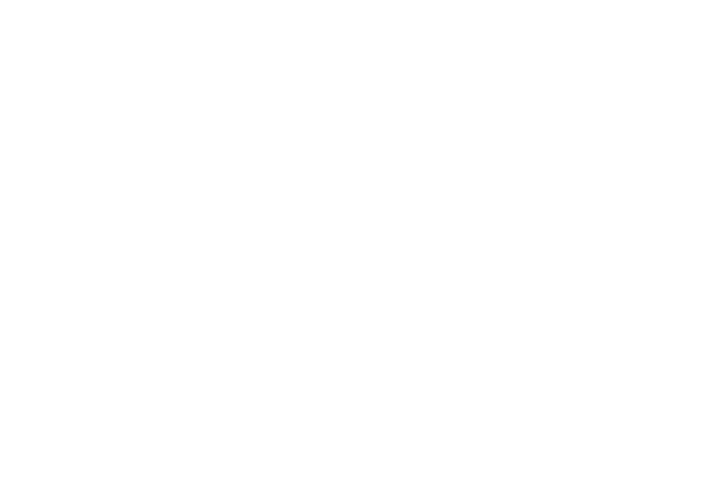
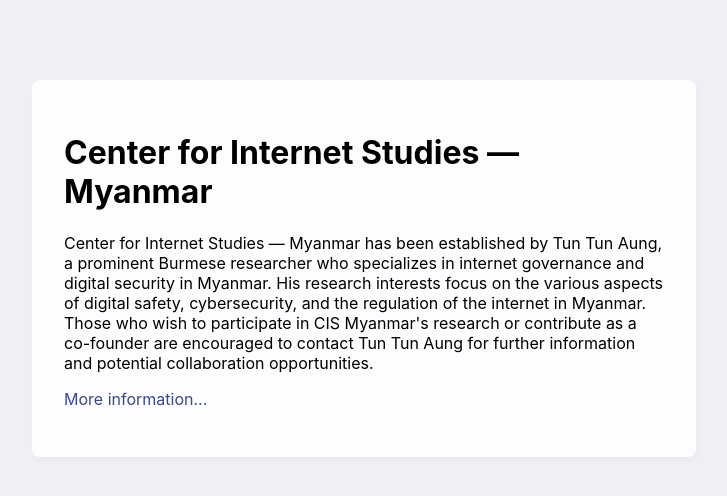
Before and after one commit to tuntunaung/cismyanmar.github.io, a plain HTML site: page index.html in a window 1280 px wide. Shown: the whole page, without its empty margins (276-1003 px from the left). Drawn offline with Linux system fonts and the light colour scheme.

Commit message:
Update index.html

```diff
--- a/index.html
+++ b/index.html
@@ -1,2 +1,47 @@
+<!doctype html>
 <html>
+<head>
+    <title>Center for Internet Studies — Myanmar</title>
+
+    <meta charset="utf-8" />
+    <meta http-equiv="Content-type" content="text/html; charset=utf-8" />
+    <meta name="viewport" content="width=device-width, initial-scale=1" />
+    <style type="text/css">
+    body {
+        background-color: #f0f0f2;
+        margin: 0;
+        padding: 0;
+        font-family: -apple-system, system-ui, BlinkMacSystemFont, "Segoe UI", "Open Sans", "Helvetica Neue", Helvetica, Arial, sans-serif;
+
+    }
+    div {
+        width: 600px;
+        margin: 5em auto;
+        padding: 2em;
+        background-color: #fdfdff;
+        border-radius: 0.5em;
+        box-shadow: 2px 3px 7px 2px rgba(0,0,0,0.02);
+    }
+    a:link, a:visited {
+        color: #38488f;
+        text-decoration: none;
+    }
+    @media (max-width: 700px) {
+        div {
+            margin: 0 auto;
+            width: auto;
+        }
+    }
+    </style>
+</head>
+
+<body>
+<div>
+    <h1>Center for Internet Studies — Myanmar</h1>
+    <p>Center for Internet Studies — Myanmar has been established by Tun Tun Aung, a prominent Burmese researcher who specializes in internet governance and digital security in Myanmar. His research interests focus on the various aspects of digital safety, cybersecurity, and the regulation of the internet in Myanmar.
+
+Those who wish to participate in CIS Myanmar's research or contribute as a co-founder are encouraged to contact Tun Tun Aung for further information and potential collaboration opportunities.</p>
+    <p><a href="https://www.linkedin.com/in/tuntunaung/">More information...</a></p>
+</div>
+</body>
 </html>
```
